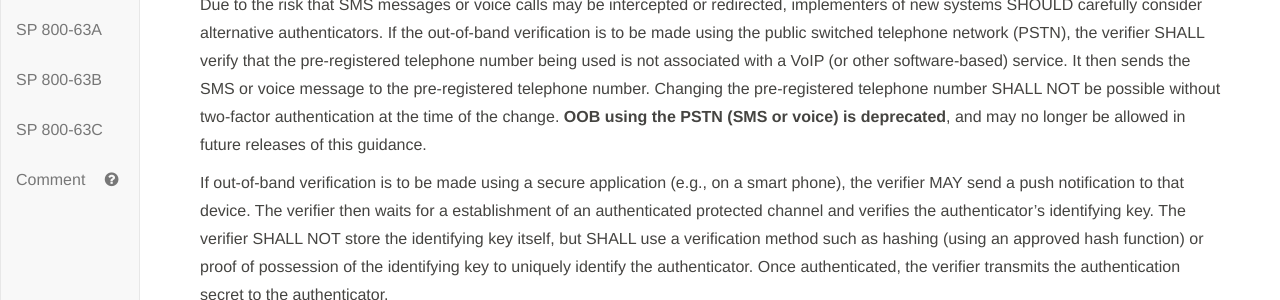
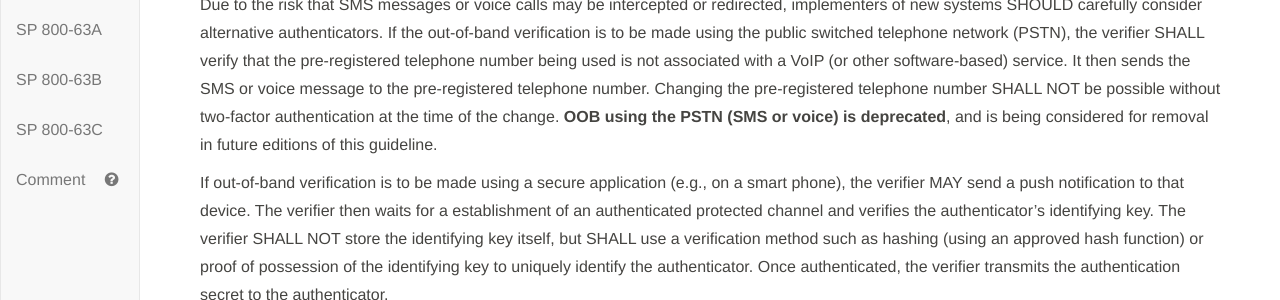
Before and after one commit to usnistgov/800-63-3, a Jekyll site: the page built from sp800-63b.md, in a window 1280 px wide and 900 px high, scrolled down 28892 px. Shown: the part 152-452 px from the top of the window. Built offline with Jekyll 4.4.1, drawn with Linux system fonts in a browser that asks for light colours.

Commit message:
Avoid normative language with "considered for removal"

```diff
--- a/sp800-63b/sec5_authenticators.md
+++ b/sp800-63b/sec5_authenticators.md
@@ -118,7 +118,7 @@
 
 ##### 5.1.3.2. Out-of-Band Verifiers
 
-Due to the risk that SMS messages or voice calls may be intercepted or redirected, implementers of new systems SHOULD carefully consider alternative authenticators. If the out-of-band verification is to be made using the public switched telephone network (PSTN), the verifier SHALL verify that the pre-registered telephone number being used is not associated with a VoIP (or other software-based) service. It then sends the SMS or voice message to the pre-registered telephone number. Changing the pre-registered telephone number SHALL NOT be possible without two-factor authentication at the time of the change.  **OOB using the PSTN (SMS or voice) is deprecated**, and may no longer be allowed in future releases of this guidance.
+Due to the risk that SMS messages or voice calls may be intercepted or redirected, implementers of new systems SHOULD carefully consider alternative authenticators. If the out-of-band verification is to be made using the public switched telephone network (PSTN), the verifier SHALL verify that the pre-registered telephone number being used is not associated with a VoIP (or other software-based) service. It then sends the SMS or voice message to the pre-registered telephone number. Changing the pre-registered telephone number SHALL NOT be possible without two-factor authentication at the time of the change.  **OOB using the PSTN (SMS or voice) is deprecated**, and is being considered for removal in future editions of this guideline.
 
 If out-of-band verification is to be made using a secure application (e.g., on a smart phone), the verifier MAY send a push notification to that device. The verifier then waits for a establishment of an authenticated protected channel and verifies the authenticator's identifying key. The verifier SHALL NOT store the identifying key itself, but SHALL use a verification method such as hashing (using an approved hash function) or proof of possession of the identifying key to uniquely identify the authenticator. Once authenticated, the verifier transmits the authentication secret to the authenticator.
 
```
